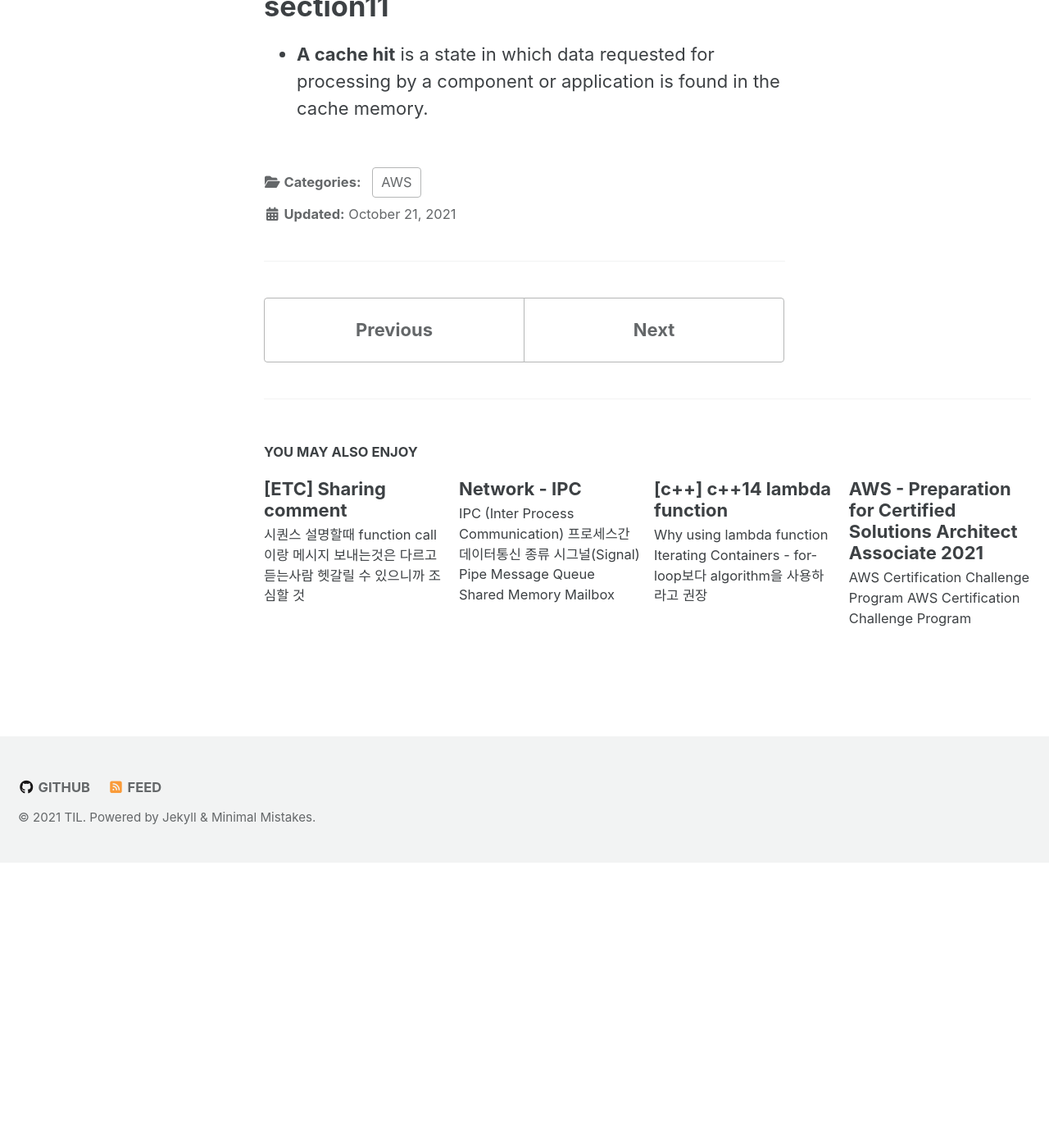
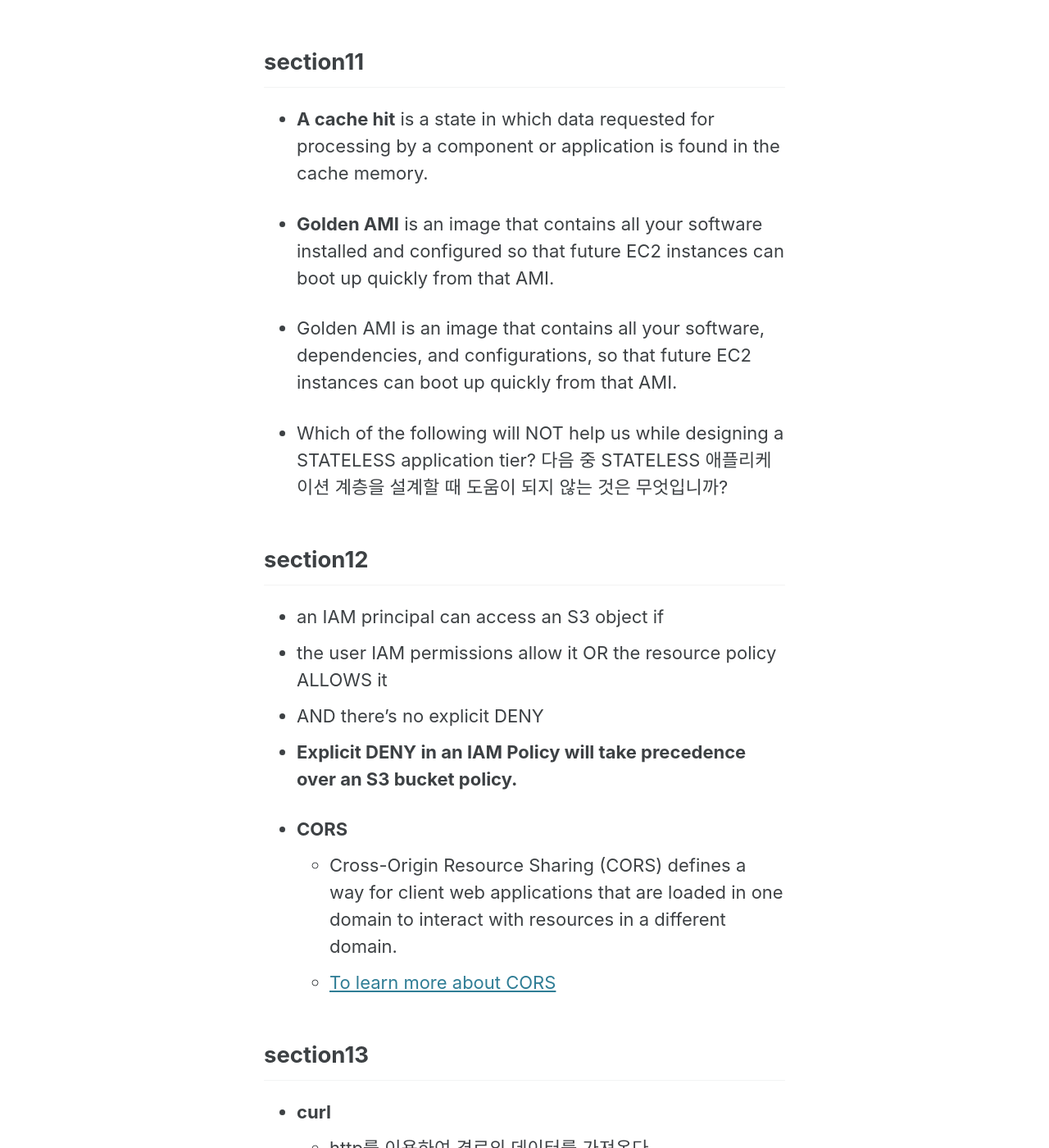
Before and after one commit to sujinsjlee/TIL, a Jekyll site: the page built from _posts/2021-10-21-Aws_ultimate_SAA.md, in a window 1280 px wide and 1400 px high, scrolled down 13715 px. Shown: the whole window at 82% size. Built offline with Jekyll 4.4.1, drawn with Linux system fonts in a browser that asks for light colours; cached includes are drawn as plain includes; nearby versions of some CDN libraries; before the commit the page ends 14767 px from its top, so only the background shows below that; some of the changed text lies outside the part shown.

Commit message:
[aws] S3 advanced

```diff
--- a/_posts/2021-10-21-Aws_ultimate_SAA.md
+++ b/_posts/2021-10-21-Aws_ultimate_SAA.md
@@ -187,7 +187,7 @@ tags:
   - MariaDB: 3306 (same as MySQL)
   - Aurora: 5432 (if PostgreSQL compatible) or 3306 (if MySQL compatible)
 
-# section10
+## section10
 - **Routing Policies Latency-based vs. Geolocation**
   - Latency-based routing policy does ensure that the user will have a good experience in terms of latency. However, latency based routing does not always ensure that the traffic is routed to the nearest resource in terms of proximity to the source of the query.
 
@@ -214,5 +214,31 @@ tags:
   - **CNAME vs. Alias 비교**
     - You can't create a CNAME record that has the same name as the top node of the DNS namespace (Zone Apex), in our case "mycoolcompany.com."
 
-# section11
+## section11
 - **A cache hit** is a state in which data requested for processing by a component or application is found in the cache memory.
+
+- **Golden AMI** is an image that contains all your software installed and configured so that future EC2 instances can boot up quickly from that AMI.
+
+- Golden AMI is an image that contains all your software, dependencies, and configurations, so that future EC2 instances can boot up quickly from that AMI.
+
+- Which of the following will NOT help us while designing a STATELESS application tier? 다음 중 STATELESS 애플리케이션 계층을 설계할 때 도움이 되지 않는 것은 무엇입니까?
+
+## section12
+-  an IAM principal can access an S3 object if
+  - the user IAM permissions allow it OR the resource policy ALLOWS it
+  - AND there’s no explicit DENY
+- **Explicit DENY in an IAM Policy will take precedence over an S3 bucket policy.**
+
+- **CORS**
+  - Cross-Origin Resource Sharing (CORS) defines a way for client web applications that are loaded in one domain to interact with resources in a different domain.
+  - [To learn more about CORS](https://docs.aws.amazon.com/AmazonS3/latest/dev/cors.html)
+
+
+## section13
+- **curl**
+  - http를 이용하여 경로의 데이터를 가져온다.
+  - `curl [옵션][url]`
+
+- **Versioning**
+  - S3는 특정 버킷의 객체들에 대하여 버전 관리 기능을 하는 버저닝 기능을 제공한다. 버저닝 기능을 사용하면 파일을 삭제 후 복원할 수 있고 이전으로 되돌릴 수도 있다. 하지만 버저닝 되는 객체도 그만큼 S3의 용량을 차지한다.
+  - 버저닝은 Suspend도 가능한데 Enable된 상태에서 Versioning을 보면 Enable이 Suspend로 바뀌어 있는 것을 볼 수 있다. Suspend 상태에서 파일을 바꾸면 Version ID가 null이 되며 이 상태로 복원할 수 없다.
```
